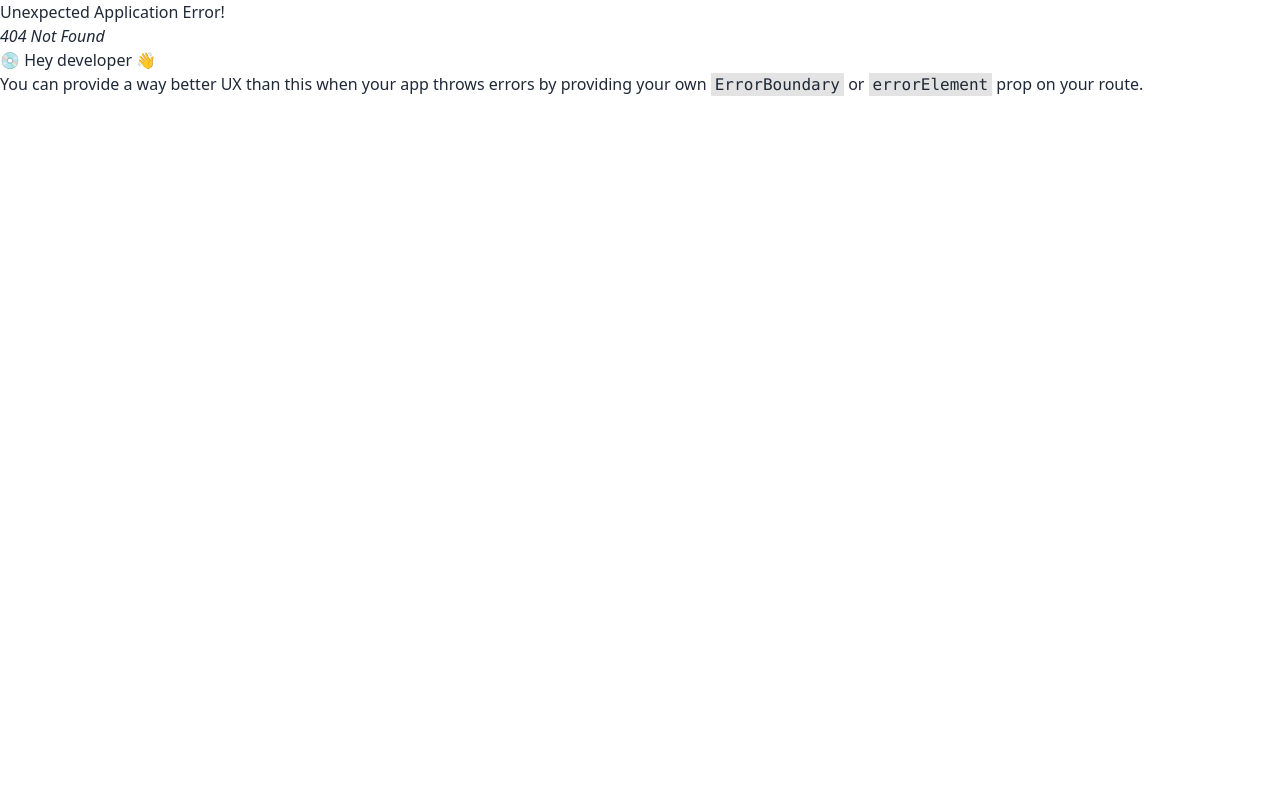
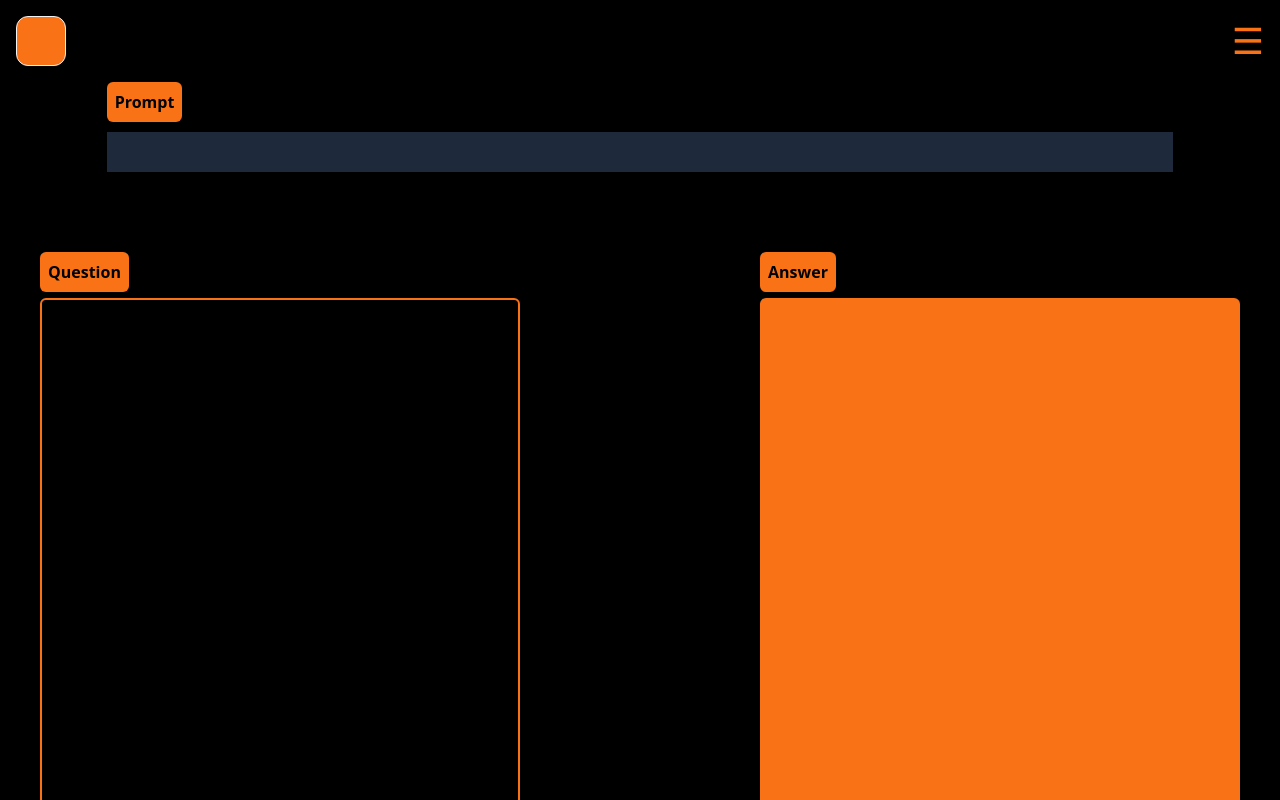
Before and after one commit to tlam333/Parson-Problems, a React (Create React App) app in the folder client/app/: page /WorkPage in a window 1280 px wide. Before the commit this address had no page. Built offline with nearby package versions, Linux system fonts and the light colour scheme.

Commit message:
Adding workspace page layout

```diff
--- a/client/app/src/App.jsx
+++ b/client/app/src/App.jsx
@@ -2,6 +2,7 @@ import SavedProblems from './pages/SavedProblems.jsx';
 import ProfilePage from "./pages/profilePage.jsx";
 import CategoriesPage from "./pages/CategoriesPage.jsx";
 import Home from "./pages/Home.jsx"
+import WorkPage from "./pages/WorkPage.jsx"
 
 import {
     createBrowserRouter,
@@ -30,6 +31,10 @@ const router = createBrowserRouter([
     {
         path: "/CategoriesPage",
         element: <CategoriesPage />
+    },
+    {
+        path: "/WorkPage",
+        element: <WorkPage/>
     }
 ])
 
--- /dev/null
+++ b/client/app/src/pages/WorkPage.jsx
@@ -0,0 +1,32 @@
+import NavMenu from "../components/NavMenu"
+
+const WorkPage = () => {
+    return (
+        <div className="overflow-scroll bg-black h-lvh">
+            <NavMenu />
+            <div className="w-5/6 mx-auto">
+                <button className="display-block mb-2.5 text-black bg-orange-500 w-1/9 h-1/3 rounded-md font-bold p-2">Prompt</button>
+                <div className="w-full h-10 bg-slate-800"></div>
+            </div>
+
+            <div className="h-full w-full mt-10 p-10 flex  bg-black
+            flex-col items-center space-between md:flex-row justify-between">
+
+                <div className="flex-wrap bg-black w-full h-full rounded-md md:w-2/5">
+                    <button className="display-block mb-1.5 text-black bg-orange-500 w-1/9 rounded-md font-bold p-2">Question</button>
+                    <div className="border-orange-500 border-2 w-full h-5/6 bg-black rounded-md mb-1"></div>
+                    <button className="display-block mb-2.5 text-black bg-orange-500 w-1/9 rounded-md font-bold p-2">Regenerate</button>
+                </div>
+
+
+                <div className="flex-wrap bg-black w-full h-full rounded-md md:w-2/5">
+                    <button className="display-block mb-1.5 text-black bg-orange-500 w-1/9 rounded-md font-bold p-2">Answer</button>
+                    <div className=" border-orange-500 border-2 w-full h-5/6 bg-orange-500 rounded-md mb-1"></div>
+                    <button className="display-block mb-2.5 text-black bg-orange-500 w-1/9 rounded-md font-bold p-2">Submit</button>
+                </div>
+            </div>
+        </div>
+    )
+}
+
+export default WorkPage
```
